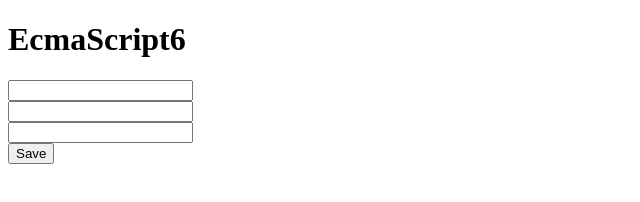
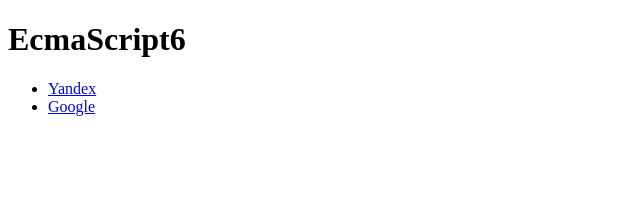
Before and after one commit to PavelSilinskii/javascript, a plain HTML site: page index.html in a window 1280 px wide. Shown: the whole page, without its empty margins (0-640 px from the left). Drawn offline with Linux system fonts and the light colour scheme.

Commit message:
новая форма записи строк в javascript

```diff
--- a/index.html
+++ b/index.html
@@ -9,15 +9,8 @@
 <body>
   <h1>EcmaScript6</h1>
 
-  <form>
-<input type="text" name="title">
-<br>
-<input type="text" name="text">
-<br>
-<input type="text" name="description">
-<br>
-<button type="submit">Save</button>
-  </form>
+ <ul>
+   </ul>
 
  <script src="index.js"></script>
 </body>
--- a/index.js
+++ b/index.js
@@ -1,36 +1,19 @@
-const form = document.querySelector('form')
+const createLink = ({path,name})=> `<a target="_blank" href="${path}">${name}</a>`
 
-form.addEventListener('submit', event =>{
+const ul = document.querySelector('ul')
 
-   event.preventDefault()
+const yandex = '<li>'+createLink({path:'https://yandex.ru',name:'Yandex'})+'</li>'
+const google = `<li>${createLink({path:'https://google.com',name:'Google'})}</li>` //шаблонизатор javascript
 
-   const title = form.title.value
-   const text = form.text.value
-   const description = form.description.value
 
-   saveForm({title,text,description})
-})
+ul.insertAdjacentHTML('afterbegin',google)
+ul.insertAdjacentHTML('afterbegin',yandex)
 
-//spread
-// function saveForm(data){
-//    const formData = {
-//       date: new Date().toLocaleDateString(),
-//       // title: data.title,
-//       // text: data.text,
-//       // description: data.description
-//       ...data
-//    }
-//    console.log('Form data:', formData)
-// }
+const strToLog = `
+   Hello
+   world
+      I am
+      New tab
+`//сохраняет форматирование
 
-//rest
-function saveForm(...args){
-    console.log('Args', args)
-
-      const formData = {
-         date: new Date().toLocaleDateString(),
-         ...args
-
-      }
-      console.log('Form data:', formData)
-   }
+console.log(strToLog)
```
